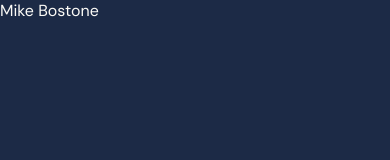
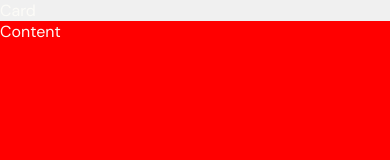
Before and after one commit to webdevmike/portfolio-site, a website: page index.html in a window 390 px wide. Shown: the top 160 px of the page. Drawn offline with nearby package versions, Linux system fonts and the light colour scheme; files that its build step writes are made by us from their sources.

Commit message:
setup site structure

```diff
--- a/index.html
+++ b/index.html
@@ -2,7 +2,11 @@
 <html lang="en">
   <head>
     <meta charset="utf-8" />
-    <title>Michael Bostone | Web Developer</title>
+    <title>Mike Bostone | Web &amp; Mobile Software Engineer</title>
+    <meta
+      name="description"
+      content="Web &amp; Mobile Software Engineer with over a decade of experience in web development, now specializing in building cross-platform apps with Flutter for iOS, Android, and the web. Passionate about creating user-friendly applications with clean code and best practices."
+    />
     <link rel="preconnect" href="https://fonts.googleapis.com" />
     <link rel="preconnect" href="https://fonts.gstatic.com" crossorigin />
     <link
@@ -34,6 +38,11 @@
     />
   </head>
   <body>
-    <main>Mike Bostone</main>
+    <div class="container">
+      <div class="sidebar">
+        <section class="card">Card</section>
+      </div>
+      <main class="content">Content</main>
+    </div>
   </body>
 </html>
--- a/scss/core.scss
+++ b/scss/core.scss
@@ -55,3 +55,43 @@ h6 {
   line-height: 1.4;
   font-weight: 600;
 }
+
+.container {
+  width: 100%;
+  max-width: 850px;
+  margin: 0 auto;
+  position: relative;
+
+  .sidebar {
+    width: 260px;
+    position: fixed;
+    top: 0;
+    left: 50%;
+    margin-left: -425px;
+    background-color: #f0f0f0;
+  }
+
+  main {
+    background-color: red;
+    height: 3000px;
+    margin-left: 300px;
+  }
+}
+
+@media screen and (max-width: 870px) {
+  .container {
+    max-width: none;
+
+    .sidebar {
+      width: 100%;
+      position: relative;
+      margin-left: 0;
+      top: auto;
+      left: auto;
+    }
+
+    main {
+      margin-left: 0;
+    }
+  }
+}
```
Also changed, not shown: assets/css/core.css.
